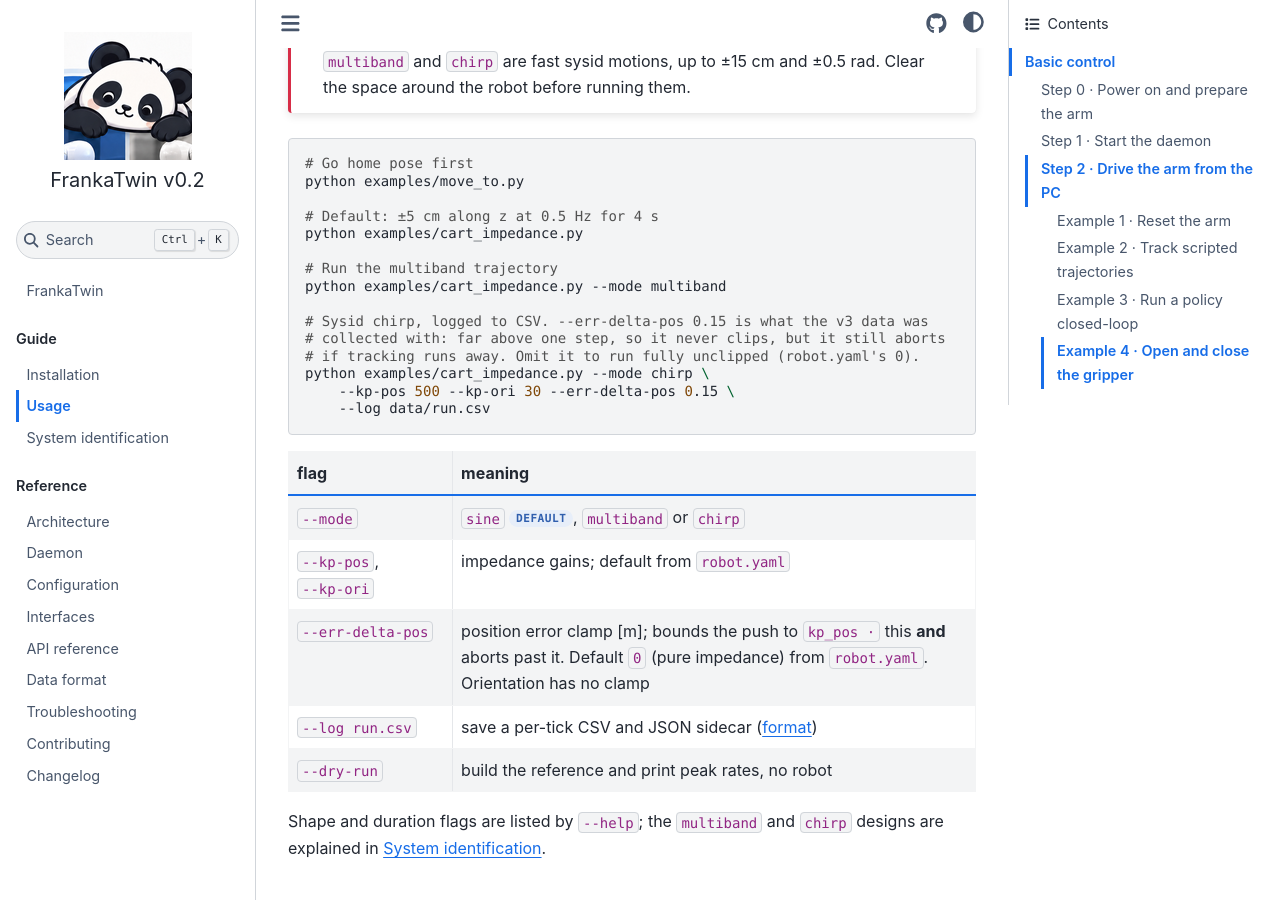
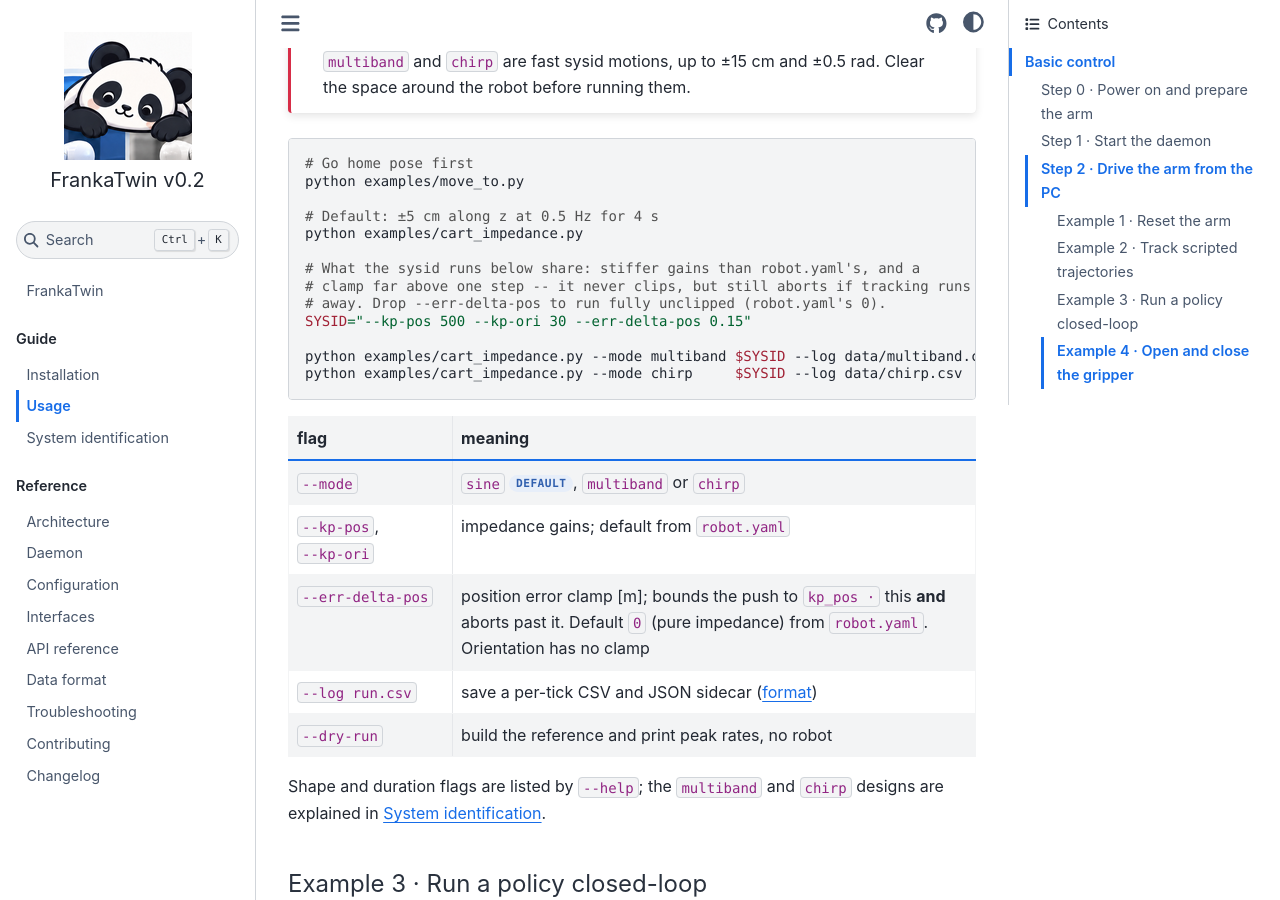
Before and after one commit to tsrobcvai/frankatwin, a Sphinx documentation site: the page built from docs/usage.md, in a window 1280 px wide and 900 px high, scrolled down 2808 px. Built offline with Sphinx 7.4.7 and the Sphinx Book theme 1.1.4, drawn with Linux system fonts in a browser that asks for light colours.

Commit message:
docs(usage): lift the shared sysid settings into one SYSID variable
The gains and clamp are the same for both excitations, so repeating them once
per command hid that. Name them once and reuse them; each run then differs only
by --mode and its log.

Note this also gives the multiband example the 500/30 gains. docs/sysid.md
records that run at 200/20 (robot.yaml's own defaults) — worth a look on
hardware before the next collection.

Co-Authored-By: Claude Opus 5 <noreply@anthropic.com>

````diff
--- a/docs/usage.md
+++ b/docs/usage.md
@@ -123,15 +123,13 @@ python examples/move_to.py
 # Default: ±5 cm along z at 0.5 Hz for 4 s
 python examples/cart_impedance.py
 
-# Run the multiband trajectory
-python examples/cart_impedance.py --mode multiband
+# What the sysid runs below share: stiffer gains than robot.yaml's, and a
+# clamp far above one step -- it never clips, but still aborts if tracking runs
+# away. Drop --err-delta-pos to run fully unclipped (robot.yaml's 0).
+SYSID="--kp-pos 500 --kp-ori 30 --err-delta-pos 0.15"
 
-# Sysid chirp, logged to CSV. --err-delta-pos 0.15 is what the v3 data was
-# collected with: far above one step, so it never clips, but it still aborts
-# if tracking runs away. Omit it to run fully unclipped (robot.yaml's 0).
-python examples/cart_impedance.py --mode chirp \
-    --kp-pos 500 --kp-ori 30 --err-delta-pos 0.15 \
-    --log data/run.csv
+python examples/cart_impedance.py --mode multiband $SYSID --log data/multiband.csv
+python examples/cart_impedance.py --mode chirp     $SYSID --log data/chirp.csv
 ```
 
 | flag | meaning |
````
